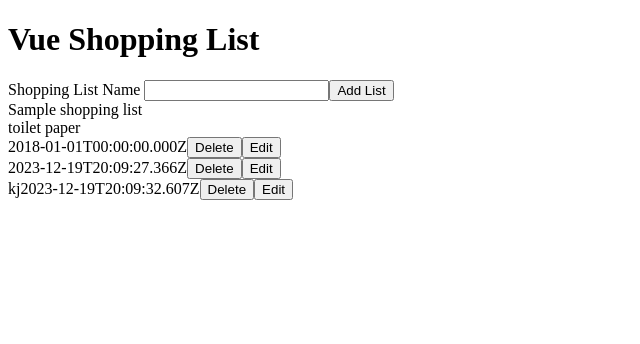
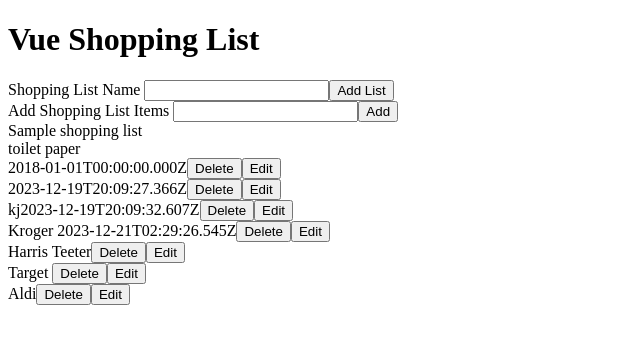
Before and after one commit to Momentum-NCCU-Part-Time/vue-shopping-list-rsvincent1, a Vue app: page / in a window 1280 px wide. Shown: the top 344 px of the page, without its empty margins (0-640 px from the left). Built offline with nearby package versions, Linux system fonts and the light colour scheme; data requests are answered from the project's data file.

Commit message:
WIP edit items in list

```diff
--- a/db.json
+++ b/db.json
@@ -21,6 +21,25 @@
       "title": "kj",
       "updatedAt": "2023-12-19T20:09:32.607Z",
       "id": 3
+    },
+    {
+      "title": "Kroger ",
+      "items": [],
+      "updatedAt": "2023-12-21T02:29:26.545Z",
+      "id": 4
+    },
+    {
+      "title": "Harris Teeter",
+      "id": 5
+    },
+    {
+      "title": "Target ",
+      "id": 6
+    },
+    {
+      "title": "Aldi",
+      "items": [],
+      "id": 7
     }
   ]
 }
--- a/src/assets/components/ItemForm.vue
+++ b/src/assets/components/ItemForm.vue
@@ -1,20 +1,50 @@
 <script>
-import{ref} from "vue";
+import{ref,defineProps} from "vue";
+const addedItem = ref('');
+const url = 'http://localhost:3000/lists/';
+const props = defineProps({
+  shoppingItem: Object, list: Object
+})
+ const addItem = () =>{
+  fetch(url + props.list.id, {
+  method: 'PATCH',
+    headers: { 'Content-Type': 'application/json' },
+    body: JSON.stringify({
+      title: props.list.title,
+      items: props.list.items.push({
+        id: props.itemProp.id,
+        itemName: addedItem.value,
+        purchased: 'false'
+      }),
+      updatedAt: new Date()
+    })
+  })
+    .then((res) => res.json())
+    .then((item) => {
+      console.log()
+      /* emit("itemAdded", item) */
+      resetItem()
+    })
+}
 
-
+const resetItem = () => {
+  addedItem.value = ''
+}
 
 </script>
 
 <template>
-
-  <form>
-
-        <!-- <label>
-          Items
-          <input v-model="ListItem" type="text" name="body" />
-        </label>
-        <input type="submit" value="Add List" /> -->
+  <!-- class="add-Shoppingitem-form" v-for="item"> -->
+  <form >
 
 
-  </form>
+        <label>
+          Add Shopping List Items
+          <input v-model="addedItem" @click.prevent="addItem" type="text" name="body" />
+        </label>
+        <input type="submit" value="Add" />
+    </form>
+
+
   </template>
+  // @click.prevent="editList"
--- a/src/assets/components/ListForm.vue
+++ b/src/assets/components/ListForm.vue
@@ -1,56 +1,38 @@
-<!-- import ItemForm from "./assets/components/ListForm.vue" -->
-<script>
-import { ref } from "vue";
+<script setup>
+import { ref } from 'vue'
 // import ShoppingList from './assets/components/ShoppingList.vue';
 
-
-const url = "http://localhost:3000/lists";
-const ListTitle = ref("")
-let lists = ref([])
+const listTitle = ref('')
+const url = 'http://localhost:3000/lists/'
 const saveList = () => {
-  // const { title } = note;
   fetch(url, {
-    method: "POST",
-    headers: {
-      "Content-Type": "application/json",
-    },
-    body: JSON.stringify({
-      title: ListTitle.value,
-      updatedAt: new Date()
-    }),
+    method: 'POST',
+    headers: { 'Content-Type': 'application/json' },
+    body: JSON.stringify({ title: listTitle.value, items: [] })
   })
     .then((res) => res.json())
+    .then((list) => {
 
+      resetList(),
+      displayList()
+    })
+}
 
-  lists.value.push({ title: ListTitle.value, updatedAt: new Date()});
-  ListTitle.value = "";
-  console.log("hey:", data)
-  {
-    {
+const resetList = () => {
+  listTitle.value = ''
+}
+</script>
 
-      lists.value;
-    }
-  }
-};
-// displayNote()
-</script>
-<ShoppingList/>
 <template>
-
-<form class="add-shopping-list" @submit.prevent="saveList" >
-
-
+  <form class="newList" @submit.prevent="saveList">
       <label>
         Shopping List Name
-        <input v-model="ListTitle" type="text" name="title" />
+        <input v-model="listTitle" type="text" name="title" />
       </label>
       <!-- <label>
         Items
         <input v-model="ListItem" type="text" name="body" />
       </label> -->
       <input class="Add" type="submit" value="Add List" />
-
-
-</form>
-
+  </form>
 </template>
--- a/src/assets/components/ShoppingList.vue
+++ b/src/assets/components/ShoppingList.vue
@@ -1,26 +1,11 @@
 <script setup>
 import {ref} from "vue";
-
-// console.log()
-// // const props = defineProps({
-// //   title: ListTitle
-// // })
-
-// // const lists =[{
-// //     "key": "id",
-// //     "title": "ListTitle.value",
-
-// // }]
-
-// const newNote = ref("");
-// const ListTitle = ref("");
-// const ListBody = ref("");
 
 let lists = ref([]);
 const url = "http://localhost:3000/lists/"
 
 
-const displayNote = () => {
+const displayList = () => {
   fetch(url, {
     method: "GET",
   })
@@ -34,7 +19,7 @@
     );
 };
 
-displayNote();
+displayList();
 
 
 </script>
@@ -47,10 +32,11 @@
  <span class="listTitle"> {{ list.title }} </span>
 <div v-for="item in list.items" :key="item.id">
  <span class="listItems"> {{ item.itemName }}</span>
+
 </div>
  <span class="updateTime">{{ list.updatedAt }}</span>
   <button @click.prevent="deleteNote(list.id)">Delete</button>
-  <button @click.prevent="editNote(list.id)">Edit</button>
+  <button @click.prevent="editList(list.id)">Edit</button>
 </div>
 </div>
 
```
Also changed, not shown: src/assets/components/ShoppingItems.vue (added, +10 -0 lines).
